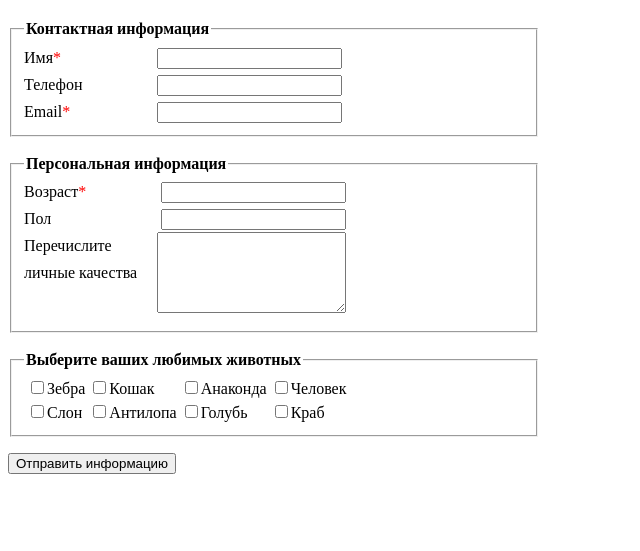
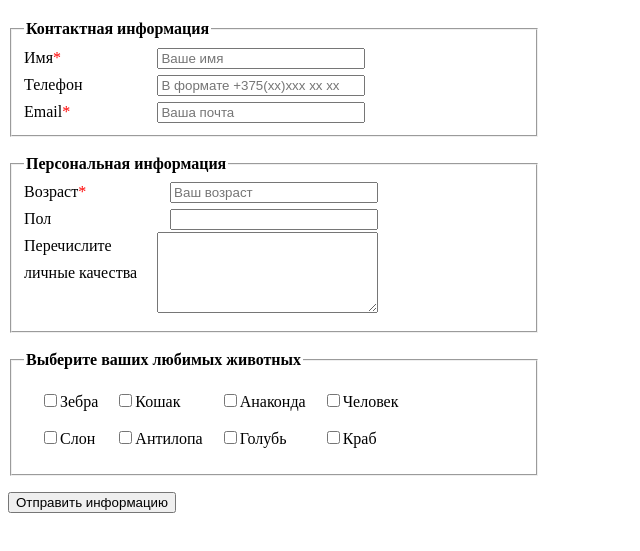
Before and after one commit to lllBunnylll/https---github.com-lllBunnylll-IT_academy, a plain HTML site: page HomeWork3/HomeWork3.html in a window 1280 px wide. Shown: the part 73-624 px from the top of the page, without its empty margins (0-640 px from the left). Drawn offline with Linux system fonts and the light colour scheme.

Commit message:
Теперь точно все)

```diff
--- a/HomeWork3/HomeWork3.html
+++ b/HomeWork3/HomeWork3.html
@@ -18,13 +18,13 @@
 		<div class="main">
 			<div class="field">
 				<label for="name">Имя<span class="star">&#42;</label>
-				<input type="text" id="name"></div>
+				<input required placeholder="Ваше имя" type="text" id="name"></div>
 			<div class="field">
 				<label for="phone">Телефон</label>
-				<input type="text" id="phone"></div>
+				<input type="text" id="phone" placeholder="В формате +375(xx)xxx xx xx" maxlength="13"></div>
 			<div class="field">
 				<label for="email">Email<span class="star">&#42;</span></label>
-				<input type="text" id="phone"></div>
+				<input required placeholder="Ваша почта" type="text" id="email"></div>
 		</div>
 	</fieldset>
 
@@ -35,7 +35,7 @@
 		<div class="main">
 			<div class="field">
 				<label2 for="age">Возраст<span class="star">&#42;</span></label2>
-				<input type="text" id="age"></div>
+				<input required placeholder="Ваш возраст" type="text" id="age"></div>
 			<form>
 				<div class="field">
 					<label2 for="gender">Пол</label2>
@@ -49,7 +49,7 @@
 				<label2 for="Inf">Перечислите<br>
 				личные
 				качества<br></label2>
-				<textarea name="Inf" id="Inf" cols="21" rows="5"></textarea></div>
+				<textarea name="Inf" id="Inf" cols="25" rows="5"></textarea></div>
 			</div>
 	</fieldset>
 
@@ -57,18 +57,18 @@
 
 	<fieldset style="width: 500px">
 		<legend><b>Выберите ваших любимых животных</b></legend>
-		<table cellspacing="">
+		<table cellspacing="15px">
 			<tr>
 				<td><input type="checkbox" name="animal" id="Зебра">Зебра</td>
-				<td><input type="checkbox" name="animal" id="Зебра">Кошак</td>
-				<td><input type="checkbox" name="animal" id="Зебра">Анаконда</td>
-				<td><input type="checkbox" name="animal" id="Зебра">Человек</td>
+				<td><input type="checkbox" name="animal" id="Кошак">Кошак</td>
+				<td><input type="checkbox" name="animal" id="Анаконда">Анаконда</td>
+				<td><input type="checkbox" name="animal" id="Человек">Человек</td>
 			</tr>
 			<tr>
-				<td><input type="checkbox" name="animal" id="Зебра">Слон</td>
-				<td><input type="checkbox" name="animal" id="Зебра">Антилопа</td>
-				<td><input type="checkbox" name="animal" id="Зебра">Голубь</td>
-				<td><input type="checkbox" name="animal" id="Зебра">Краб</td>
+				<td><input type="checkbox" name="animal" id="Слон">Слон</td>
+				<td><input type="checkbox" name="animal" id="Антилопа">Антилопа</td>
+				<td><input type="checkbox" name="animal" id="Голубь">Голубь</td>
+				<td><input type="checkbox" name="animal" id="Краб">Краб</td>
 			</tr>
 			</table>
 
--- a/HomeWork3/style.css
+++ b/HomeWork3/style.css
@@ -33,3 +33,6 @@ label2{
 .main{
 	float: left;
 }
+
+input[type="text"]{width: 200px;}
+input[list="Gender"]{width: 200px;}
```
